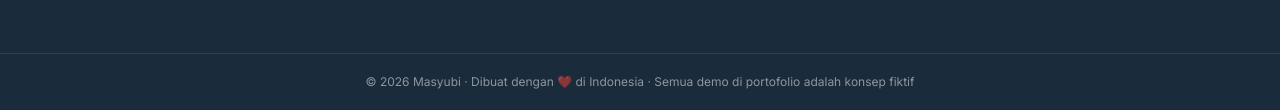
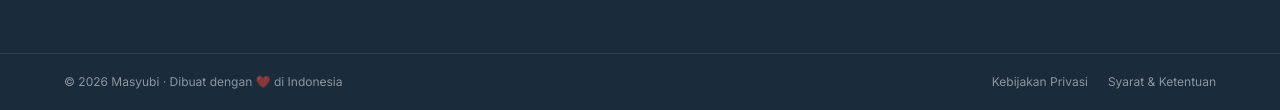
Before and after one commit to myubitanfidz/masyubi, a website: page index.html in a window 1280 px wide. Shown: the part 6984-7094 px from the top of the page. Drawn offline with Linux system fonts and the light colour scheme.

Commit message:
feat(syarat & privasi): add to footer

```diff
--- a/index.html
+++ b/index.html
@@ -1421,9 +1421,15 @@
         </ul>
       </div>
     </div>
-    <div class="border-t border-white/10 py-4 sm:py-5 text-center text-xs text-white/50 px-4">
-      © 2026 Masyubi · Dibuat dengan ❤️ di Indonesia · Semua demo di portofolio adalah konsep fiktif
-    </div>
+    <div class="border-t border-white/10 py-4 sm:py-5 px-4">
+      <div class="max-w-6xl mx-auto flex flex-col sm:flex-row items-center justify-between gap-3 text-xs text-white/50">
+        <p>© 2026 Masyubi · Dibuat dengan ❤️ di Indonesia</p>
+        <div class="flex gap-5">
+          <a href="/masyubi/privasi/" class="hover:text-white transition">Kebijakan Privasi</a>
+          <a href="/masyubi/syarat/" class="hover:text-white transition">Syarat & Ketentuan</a>
+        </div>
+      </div>
+</div>
   </footer>
 
   <!-- ============ FLOATING WHATSAPP ============ -->
```
